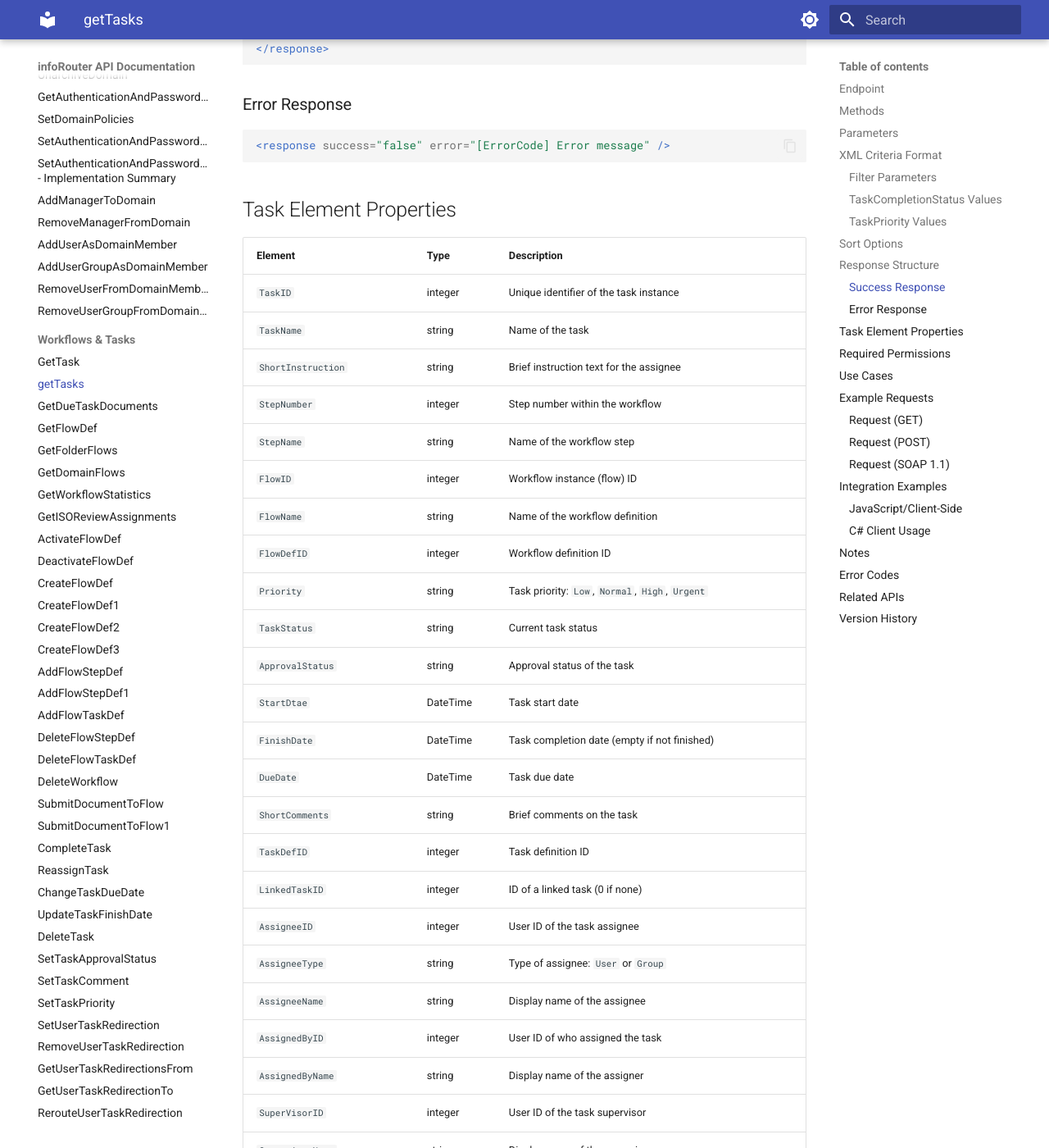
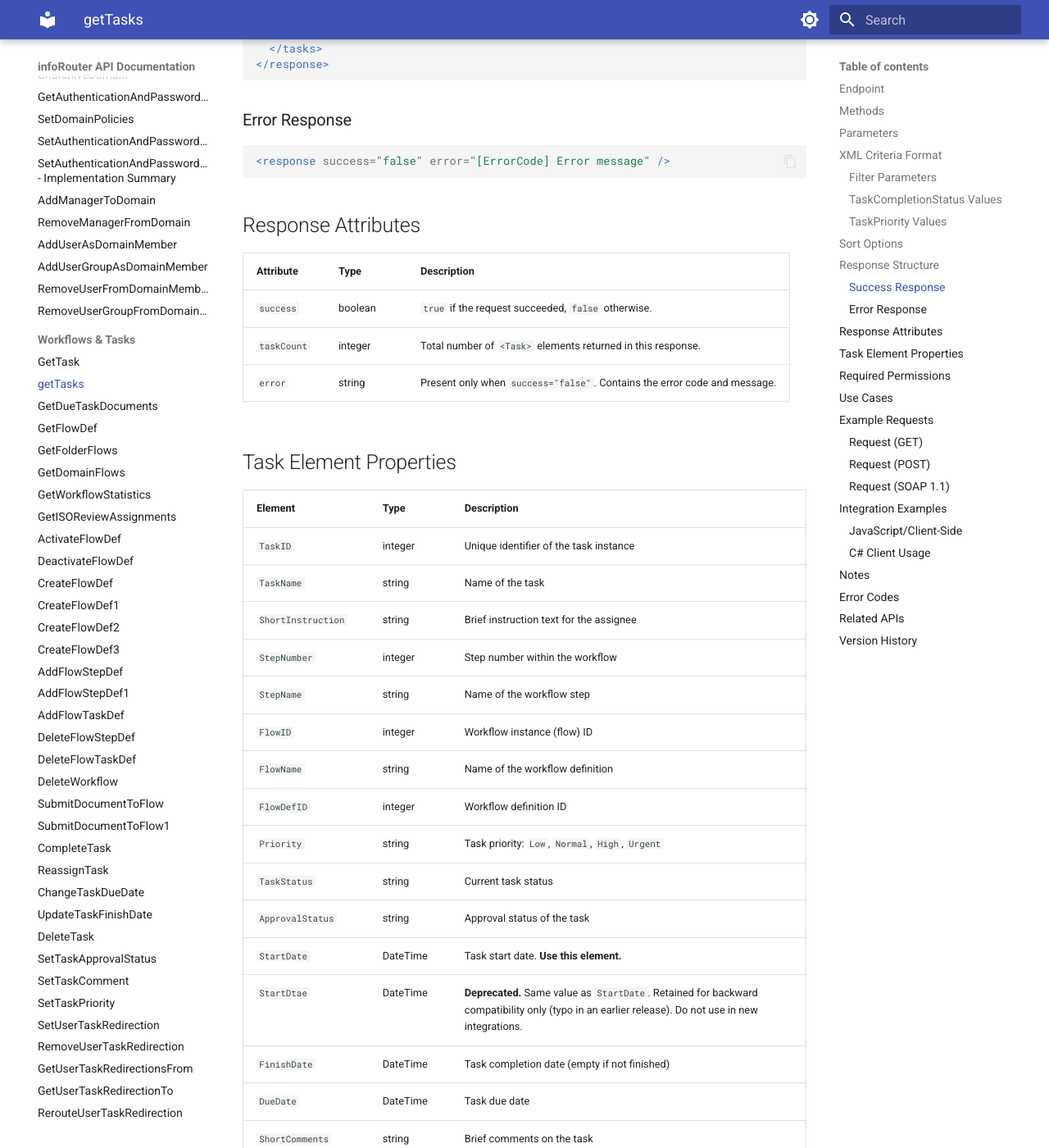
Before and after one commit to inforouter/apidocs, an MkDocs documentation site: the page built from docs/getTasks.md, in a window 1280 px wide and 1400 px high, scrolled down 5452 px. Shown: the whole window at 82% size. Built offline with MkDocs 1.6.1 and Material for MkDocs 9.7.7, drawn with Linux system fonts in a browser that asks for light colours; some of the changed text lies outside the part shown.

Commit message:
gettask gettasks changed

````diff
--- a/docs/getTasks.md
+++ b/docs/getTasks.md
@@ -113,7 +113,7 @@ The `SortBy` parameter accepts one of the following `TaskSortOption` values:
 ### Success Response
 
 ```xml
-<response success="true">
+<response success="true" taskCount="1">
   <tasks>
     <Task>
       <TaskID>301</TaskID>
@@ -193,6 +194,14 @@ The `SortBy` parameter accepts one of the following `TaskSortOption` values:
 <response success="false" error="[ErrorCode] Error message" />
 ```
 
+## Response Attributes
+
+| Attribute | Type | Description |
+|-----------|------|-------------|
+| `success` | boolean | `true` if the request succeeded, `false` otherwise. |
+| `taskCount` | integer | Total number of `<Task>` elements returned in this response. |
+| `error` | string | Present only when `success="false"`. Contains the error code and message. |
+
 ## Task Element Properties
 
 | Element | Type | Description |
@@ -208,7 +217,8 @@ The `SortBy` parameter accepts one of the following `TaskSortOption` values:
 | `Priority` | string | Task priority: `Low`, `Normal`, `High`, `Urgent` |
 | `TaskStatus` | string | Current task status |
 | `ApprovalStatus` | string | Approval status of the task |
-| `StartDtae` | DateTime | Task start date |
+| `StartDate` | DateTime | Task start date. **Use this element.** |
+| `StartDtae` | DateTime | **Deprecated.** Same value as `StartDate`. Retained for backward compatibility only (typo in an earlier release). Do not use in new integrations. |
 | `FinishDate` | DateTime | Task completion date (empty if not finished) |
 | `DueDate` | DateTime | Task due date |
 | `ShortComments` | string | Brief comments on the task |
@@ -336,6 +346,7 @@ async function getTasks(filters, sortBy = "DueDate", ascending = true) {
 
     const root = xmlDoc.querySelector("response");
     if (root.getAttribute("success") === "true") {
+        const count = parseInt(root.getAttribute("taskCount") ?? "0");
         const tasks = [];
         xmlDoc.querySelectorAll("Task").forEach(task => {
             tasks.push({
@@ -407,6 +418,7 @@ using (var client = new SrvSoapClient())
 
         if (root.Attribute("success")?.Value == "true")
         {
+            int taskCount = int.Parse(root.Attribute("taskCount")?.Value ?? "0");
             var tasks = root.Descendants("Task")
                 .Select(t => new
                 {
@@ -421,7 +433,7 @@ using (var client = new SrvSoapClient())
                 })
                 .ToList();
 
-            Console.WriteLine($"Found {tasks.Count} tasks");
+            Console.WriteLine($"Found {taskCount} tasks");
             foreach (var task in tasks)
             {
                 Console.WriteLine($"[{task.Priority}] {task.TaskName} - {task.FlowName}");
@@ -448,7 +460,7 @@ using (var client = new SrvSoapClient())
 - Filter parameters are case-insensitive for the `NAME` attribute (internally converted to uppercase).
 - Unrecognized parameter names in `xmlcriteria` will cause an error response.
 - Invalid enum values for `SortBy`, `TASKCOMPLETIONSTATUS`, or `PRIORITY` will return a descriptive error.
-- The `StartDtae` element name in the response contains a known typo (retained for backward compatibility).
+- The response includes both `<StartDate>` (correct spelling, use this) and `<StartDtae>` (legacy typo, deprecated). Do not use `<StartDtae>` in new integrations — it will be removed in a future version.
 - Task requirements and attachments are dynamically loaded for each task in the result set.
 - Version numbers are returned in external format (e.g., `1.0`, `2.0`).
 
````
Also changed, not shown: other parts of docs/getTasks.md (+1 -0 lines), docs/GetTask.md (+4 -2 lines).
